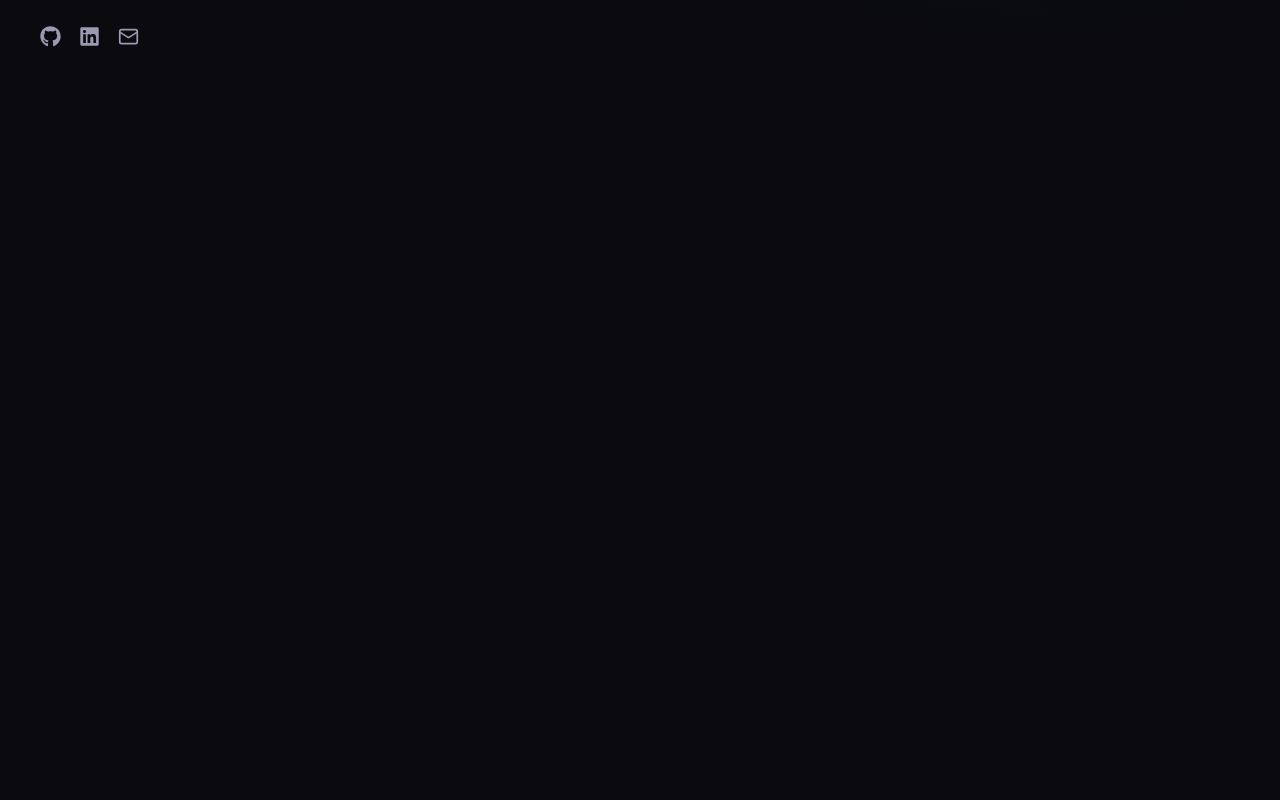
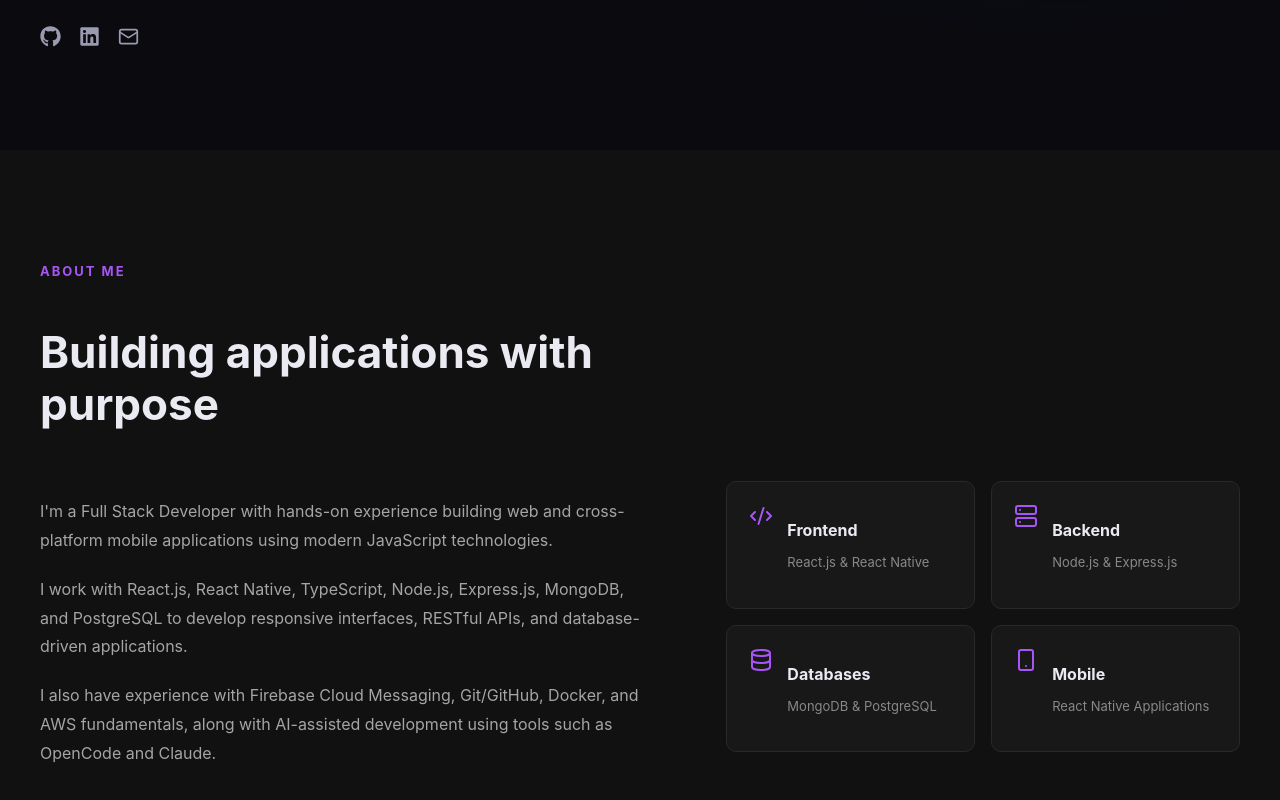
Before and after one commit to shaik-mahammad-rafi01/rafi-portfolio, a React (Create React App) app: page / in a window 1280 px wide. Shown: the part 650-1450 px from the top of the page. Before the commit the page ends 800 px from the top, so only its background shows below. Built offline with nearby package versions, Linux system fonts and the light colour scheme; the HTML template or start-up script is replaced by a standard one.

Commit message:
feat: add about section

```diff
--- /dev/null
+++ b/src/About/About.css
@@ -0,0 +1,109 @@
+.about {
+  padding: 110px 24px;
+  background: #111111;
+}
+
+.about-container {
+  width: 100%;
+  max-width: 1200px;
+  margin: 0 auto;
+}
+
+.section-heading {
+  margin-bottom: 50px;
+}
+
+.section-heading span {
+  display: inline-block;
+  color: #a855f7;
+  font-size: 13px;
+  font-weight: 700;
+  letter-spacing: 2px;
+  margin-bottom: 10px;
+}
+
+.section-heading h2 {
+  max-width: 600px;
+  font-size: clamp(30px, 5vw, 44px);
+  line-height: 1.2;
+  font-weight: 700;
+}
+
+.about-content {
+  display: grid;
+  grid-template-columns: 1.2fr 1fr;
+  gap: 70px;
+  align-items: start;
+}
+
+.about-text {
+  color: #a5a5a5;
+  font-size: 16px;
+  line-height: 1.8;
+}
+
+.about-text p {
+  margin-bottom: 20px;
+}
+
+.about-highlights {
+  display: grid;
+  grid-template-columns: repeat(2, 1fr);
+  gap: 16px;
+}
+
+.about-card {
+  display: flex;
+  align-items: flex-start;
+  gap: 14px;
+
+  padding: 22px;
+
+  background: #181818;
+  border: 1px solid #292929;
+  border-radius: 10px;
+
+  transition: transform 0.3s ease, border-color 0.3s ease;
+}
+
+.about-card:hover {
+  transform: translateY(-4px);
+  border-color: #a855f7;
+}
+
+.about-card svg {
+  flex-shrink: 0;
+  color: #a855f7;
+}
+
+.about-card h3 {
+  font-size: 16px;
+  margin-bottom: 6px;
+}
+
+.about-card p {
+  color: #888888;
+  font-size: 13px;
+  line-height: 1.5;
+}
+
+@media (max-width: 900px) {
+  .about-content {
+    grid-template-columns: 1fr;
+    gap: 40px;
+  }
+}
+
+@media (max-width: 550px) {
+  .about {
+    padding: 80px 20px;
+  }
+
+  .about-highlights {
+    grid-template-columns: 1fr;
+  }
+
+  .about-text {
+    font-size: 15px;
+  }
+}
--- /dev/null
+++ b/src/About/About.tsx
@@ -0,0 +1,79 @@
+import { Code2, Database, Server, Smartphone } from "lucide-react";
+import "./About.css";
+
+function About() {
+  return (
+    <section id="about" className="about">
+      <div className="about-container">
+
+        <div className="section-heading">
+          <span>ABOUT ME</span>
+          <h2>Building applications with purpose</h2>
+        </div>
+
+        <div className="about-content">
+
+          <div className="about-text">
+            <p>
+              I'm a Full Stack Developer with hands-on experience building
+              web and cross-platform mobile applications using modern
+              JavaScript technologies.
+            </p>
+
+            <p>
+              I work with React.js, React Native, TypeScript, Node.js,
+              Express.js, MongoDB, and PostgreSQL to develop responsive
+              interfaces, RESTful APIs, and database-driven applications.
+            </p>
+
+            <p>
+              I also have experience with Firebase Cloud Messaging,
+              Git/GitHub, Docker, and AWS fundamentals, along with
+              AI-assisted development using tools such as OpenCode and
+              Claude.
+            </p>
+          </div>
+
+          <div className="about-highlights">
+
+            <div className="about-card">
+              <Code2 size={24} />
+              <div>
+                <h3>Frontend</h3>
+                <p>React.js & React Native</p>
+              </div>
+            </div>
+
+            <div className="about-card">
+              <Server size={24} />
+              <div>
+                <h3>Backend</h3>
+                <p>Node.js & Express.js</p>
+              </div>
+            </div>
+
+            <div className="about-card">
+              <Database size={24} />
+              <div>
+                <h3>Databases</h3>
+                <p>MongoDB & PostgreSQL</p>
+              </div>
+            </div>
+
+            <div className="about-card">
+              <Smartphone size={24} />
+              <div>
+                <h3>Mobile</h3>
+                <p>React Native Applications</p>
+              </div>
+            </div>
+
+          </div>
+
+        </div>
+      </div>
+    </section>
+  );
+}
+
+export default About;
--- a/src/App.tsx
+++ b/src/App.tsx
@@ -1,6 +1,7 @@
 import Navbar from "./components/Navbar/Navbar";
 import "./App.css";
 import Hero from "./components/Hero/Hero";
+import About from "./About/About";
 
 function App() {
   return (
@@ -9,6 +10,7 @@ function App() {
 
       <main>
        <Hero />
+       <About />
       </main>
     </>
   );
```
